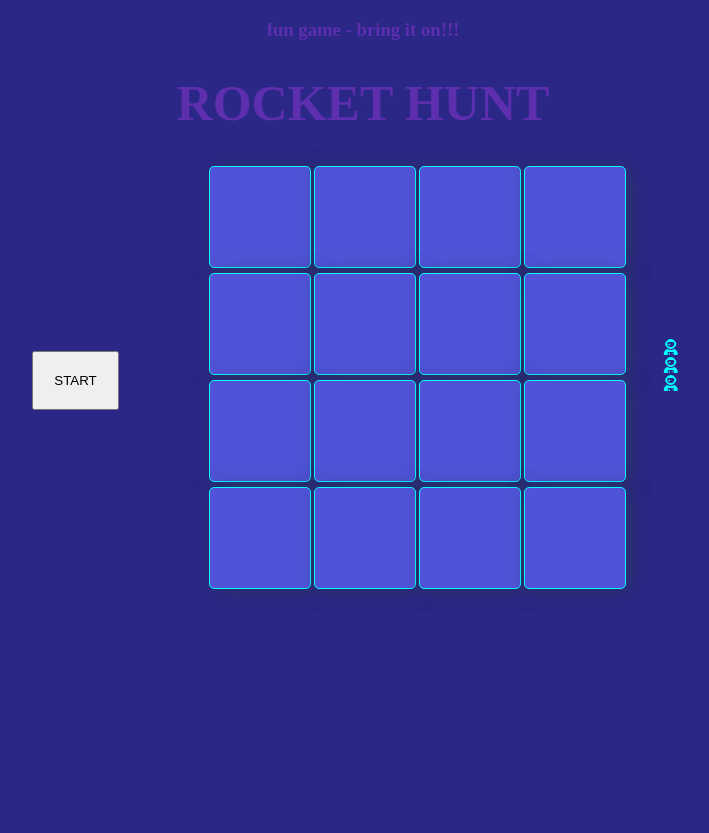
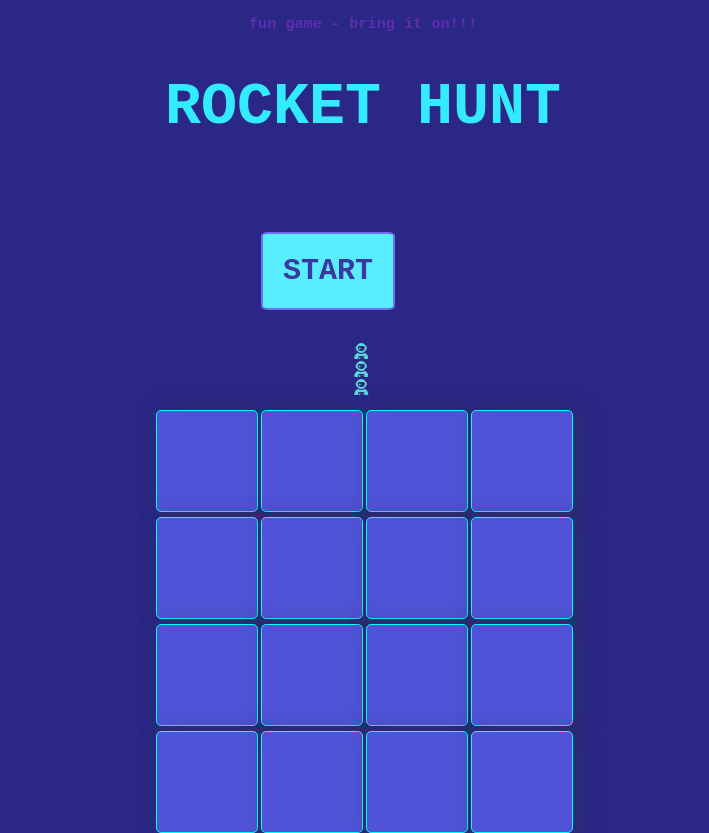
Before and after one commit to Evike9/project1-web-game, a plain HTML site: page index.html in a window 1280 px wide. Shown: the whole page, without its empty margins (277-986 px from the left). Before the commit the page ends 800 px from the top, so only its background shows below. Drawn offline with Linux system fonts and the light colour scheme.

Commit message:
start-btn & astronauts'designs  updated

```diff
--- a/index.html
+++ b/index.html
@@ -22,9 +22,15 @@
       <h1>ROCKET HUNT</h1>
     </header>
 
-    <main class="container">
-      <div>
-        <button class="start-btn">START</button>
+    <div class="container">
+      <button class="start-btn">START</button>
+      <!-- SPACE LIFE-->
+      <div class="space-life">
+        <ul class="astronaut">
+          <span class="fas fa-user-astronaut"></span>
+          <span class="fas fa-user-astronaut"></span>
+          <span class="fas fa-user-astronaut"></span>
+        </ul>
       </div>
 
       <!-- GRID-->
@@ -49,21 +55,12 @@
 
       <!-- ROCKET check JS-->
 
-      <!-- SPACE LIFE-->
-
-      <section class="space-life">
-        <ul class="astronaut">
-          <span class="fas fa-user-astronaut"></span>
-          <i class="fas fa-user-astronaut"></i>
-          <i class="fas fa-user-astronaut"></i>
-        </ul>
-      </section>
-
-        <!--<div class="timer"></div> -->
 
 
+      <!--<div class="timer"></div> -->
+
       <!-- STARS-->
-    </main>
+    </div>
     <footer></footer>
   </body>
 </html>
--- a/index.js
+++ b/index.js
@@ -53,8 +53,8 @@ function start(event) {
 startbtn.addEventListener("click", start);
 console.log(startbtn);
 
-windows.addEventListener("click", windowclicked);
-console.log(windows);
+//windows.addEventListener("click", windowclicked);
+//console.log(windows);
 
 // loop to add event listeners to each windows
 
--- a/styles.css
+++ b/styles.css
@@ -1,11 +1,16 @@
+*{
+  font-family:monospace;
+}
+
+
 body {
   background-color: rgb(42, 39, 134);
 }
 
 h1 {
   text-align: center;
-  color: rgb(93, 46, 174);
-  font-size: 50px;
+  color: rgb(52, 234, 254);
+  font-size: 60px;
 }
 
 h3 {
@@ -16,8 +21,21 @@ h3 {
 .start-btn {
   padding: 20px;
   margin: 50px 90px 20px 20px;
-  text-align: center;
-  position: relative;
+  color: rgb(57, 57, 159);
+  font-weight:bold;
+  font-size: 30px;
+  background-color:rgb(88, 238, 255);
+  border: 2px solid rgb(111, 111, 241);
+  border-radius: 5%;
+  align-items: center;
+}
+
+.fa-user-astronaut {
+  color: rgb(91, 214, 214);
+  width: 300%;
+  display: flex;
+  flex-direction: row;
+  justify-content: center;
 }
 
 #game-board {
@@ -40,7 +58,7 @@ h3 {
 
 .container {
   display: flex;
-  flex-direction: row;
+  flex-direction: column;
   justify-content: center;
   align-items: center;
 }
@@ -57,19 +75,19 @@ h3 {
 }
 
 .window.window1 {
-  animation: color-me-in1 6s;
+  animation: color-me-in1 6s infinite;
 }
 
 .window2 {
-  animation: color-me-in2 6s;
+  animation: color-me-in2 6s infinite;
 }
 
 .window3 {
-  animation: color-me-in3 6s;
+  animation: color-me-in3 6s infinite;
 }
 
 .window4 {
-  animation: color-me-in3 6s;
+  animation: color-me-in3 6s infinite;
 }
 
 /* animation shuffle colors swap*/
@@ -129,9 +147,3 @@ h3 {
     background: rgb(39, 39, 166);
   }
 }
-
-
-.fa-user-astronaut {
-  color: aqua;
-  width: 300%;
-}
```
